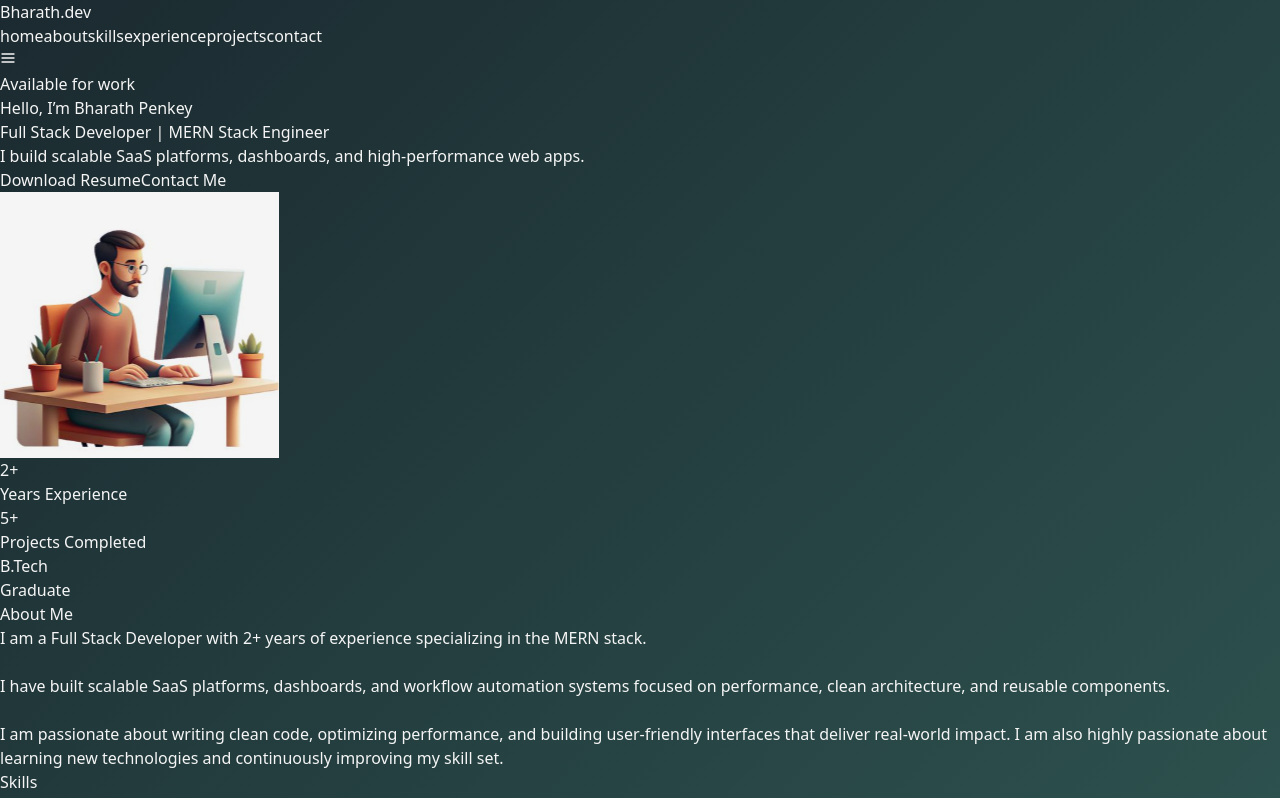
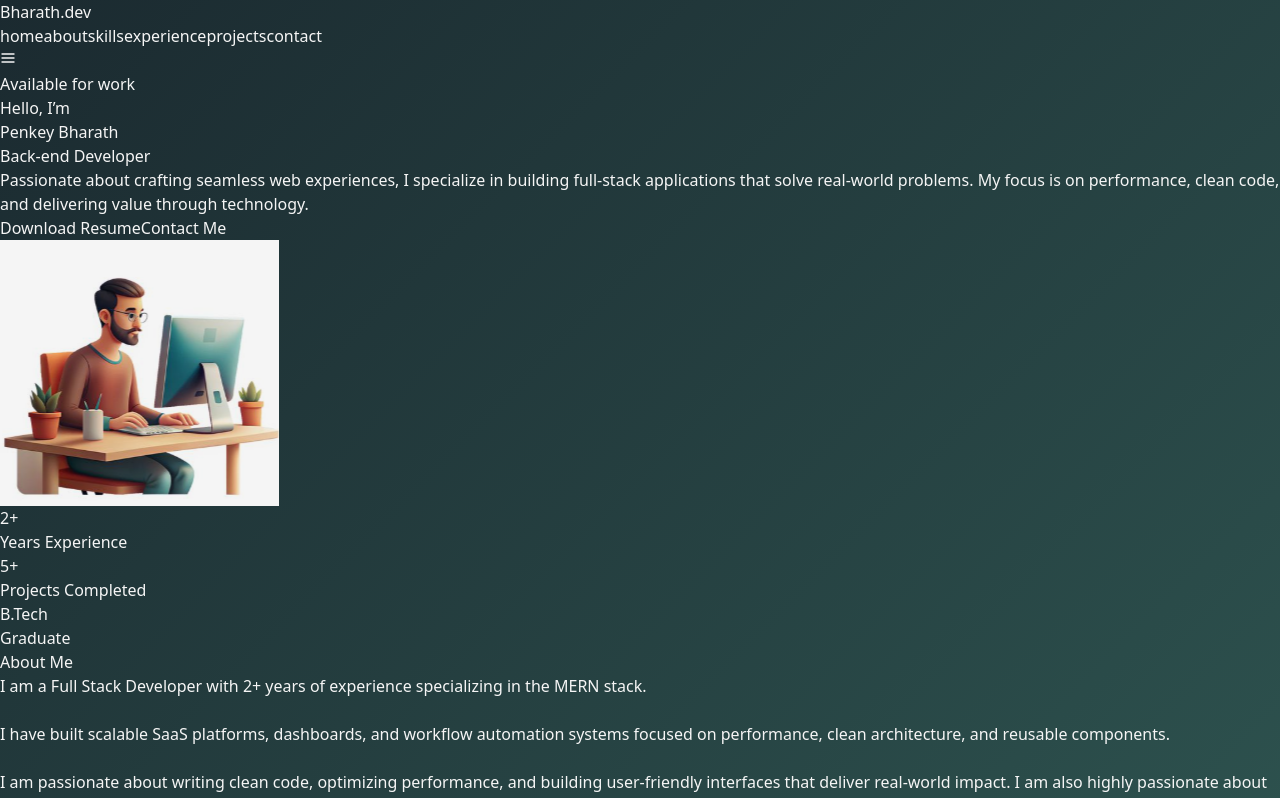
Before and after one commit to BharathPenkey/New_Portfolio, a React app in the folder portfolio/: page / in a window 1280 px wide. Shown: the top 798 px of the page. Built offline with nearby package versions, Linux system fonts and the light colour scheme; the HTML template or start-up script is replaced by a standard one.

Commit message:
updated the home component with role effects and name motion

```diff
--- a/portfolio/src/components/Hero.jsx
+++ b/portfolio/src/components/Hero.jsx
@@ -1,18 +1,50 @@
+import { useState, useEffect } from "react";
+import { motion, AnimatePresence } from "framer-motion";
 import profile from "../assets/profileIcon.png";
 
+export default function Hero() {
+    const name = "Penkey Bharath".split("");
+    const roles = ["Front-end Developer", "Back-end Developer", "Full Stack Developer"];
+    const [roleIndex, setRoleIndex] = useState(0);
+    const [showRoles, setShowRoles] = useState(false);
 
-import { motion } from "framer-motion";
+    useEffect(() => {
+        const timeout = setTimeout(() => {
+            setShowRoles(true);
+        }, 3000);
+        return () => clearTimeout(timeout);
+    }, []);
+    // Rotate roles every 2.5s
+    useEffect(() => {
+        if (!showRoles) return;
+        const interval = setInterval(() => {
+            setRoleIndex((prev) => (prev + 1) % roles.length);
+        }, 2500);
+        return () => clearInterval(interval);
+    }, [showRoles]);
 
+    // Framer Motion variants for letters
+    const container = {
+        hidden: {},
+        visible: { transition: { staggerChildren: 0.08 } },
+    };
 
-export default function Hero() {
+    const letter = {
+        hidden: { opacity: 0, y: 20 },
+        visible: { opacity: 1, y: 0, transition: { duration: 0.4 } },
+    };
+
     return (
-        <section id="home" className="relative max-w-7xl mx-auto px-6 py-24 flex flex-col-reverse md:flex-row items-center gap-12">
-
-
+        <section
+            id="home"
+            className="relative max-w-7xl mx-auto px-6 py-24 flex flex-col-reverse md:flex-row items-center gap-12"
+        >
+            {/* Background blur */}
             <div className="absolute inset-0 -z-10">
                 <div className="absolute top-10 left-10 w-72 h-72 bg-[#B06821]/20 blur-[120px]"></div>
                 <div className="absolute bottom-10 right-10 w-72 h-72 bg-[#9E2C21]/20 blur-[140px]"></div>
             </div>
+
 
             <motion.div
                 initial={{ opacity: 0, x: -80 }}
@@ -20,96 +52,82 @@ export default function Hero() {
                 transition={{ duration: 0.8 }}
                 className="flex-1"
             >
-                <div className="relative bg-gradient-to-br from-[#305853]/20 via-[#1B2A30]/30 to-[#511B18]/30
-          backdrop-blur-xl border border-[#305853]/30 rounded-3xl p-8 md:p-10
-          shadow-[0_0_40px_rgba(176,104,33,0.25)]">
-
-
+                <div className="relative bg-gradient-to-br from-[#305853]/20 via-[#1B2A30]/30 to-[#511B18]/30 backdrop-blur-xl border border-[#305853]/30 rounded-3xl p-8 md:p-10 shadow-[0_0_40px_rgba(176,104,33,0.25)]">
                     <div className="absolute top-4 right-4 flex items-center gap-2 text-sm text-[#C2B0A3]">
                         <span className="w-2 h-2 rounded-full bg-green-400 animate-pulse"></span>
                         Available for work
                     </div>
 
 
-                    <h1 className="text-4xl md:text-6xl font-bold leading-tight">
+                    <h1 className="text-4xl md:text-6xl font-bold leading-tight mb-2">
                         Hello, I’m{" "}
-                        <span className="bg-gradient-to-r from-[#B06821] via-[#9E2C21] to-[#305853]
-              bg-clip-text text-transparent animate-pulse">
-                            Bharath Penkey
-                        </span>
+                        <motion.div
+                            className="bg-gradient-to-r from-[#B06821] via-[#9E2C21] to-[#305853] bg-clip-text text-transparent"
+                            variants={container}
+                            initial="hidden"
+                            animate="visible"
+                        >
+                            {name.map((char, idx) => (
+                                <motion.span key={idx} variants={letter} className="inline-block">
+                                    {char === " " ? "\u00A0" : char}
+                                </motion.span>
+                            ))}
+                        </motion.div>
                     </h1>
 
-
-                    <p className="mt-4 text-[#E6D3C3] text-lg">
-                        Full Stack Developer | MERN Stack Engineer
-                    </p>
-
-
+                    {showRoles && (
+                        <div className="h-10 md:h-12 overflow-hidden">
+                            <AnimatePresence mode="wait">
+                                <motion.span
+                                    key={roles[roleIndex]}
+                                    initial={{ y: 20, opacity: 0 }}
+                                    animate={{ y: 0, opacity: 1 }}
+                                    exit={{ y: -20, opacity: 0 }}
+                                    transition={{ duration: 0.5 }}
+                                    className="text-[#E6D3C3] text-lg md:text-xl block"
+                                >
+                                    {roles[roleIndex]}
+                                </motion.span>
+                            </AnimatePresence>
+                        </div>
+                    )}
                     <p className="mt-2 text-[#C2B0A3]">
-                        I build scalable SaaS platforms, dashboards, and high-performance web apps.
+                        Passionate about crafting seamless web experiences, I specialize in building full-stack applications that solve real-world problems. My focus is on performance, clean code, and delivering value through technology.
                     </p>
 
                     <div className="mt-8 flex flex-wrap gap-4">
-
                         <a
-                              href="/BharathCV.pdf"   //  resumefrom public folder
+                            href="/BharathCV.pdf"
                             download
-                            className="group px-6 py-3 rounded-xl
-              bg-gradient-to-r from-[#9E2C21] to-[#B06821]
-              text-white font-medium
-              transition duration-300 hover:scale-105
-              shadow-[0_0_25px_rgba(176,104,33,0.5)]"
+                            className="group px-6 py-3 rounded-xl bg-gradient-to-r from-[#9E2C21] to-[#B06821] text-white font-medium transition duration-300 hover:scale-105 shadow-[0_0_25px_rgba(176,104,33,0.5)]"
                         >
                             Download Resume
                         </a>
-
                         <a
                             href="#contact"
-                            className="px-6 py-3 rounded-xl
-              border border-[#305853]/50
-              text-[#D1FAF5]
-              hover:bg-[#305853]/20
-              transition duration-300"
+                            className="px-6 py-3 rounded-xl border border-[#305853]/50 text-[#D1FAF5] hover:bg-[#305853]/20 transition duration-300"
                         >
                             Contact Me
                         </a>
-
                     </div>
                 </div>
             </motion.div>
 
-
+            {/* Profile */}
             <motion.div
                 initial={{ opacity: 0, x: 80 }}
                 animate={{ opacity: 1, x: 0 }}
                 transition={{ duration: 0.8 }}
                 className="flex-1 flex justify-center relative"
             >
-
-
                 <div className="absolute w-80 h-80 bg-[#B06821]/30 rounded-full blur-[120px]"></div>
                 <div className="absolute w-72 h-72 bg-[#9E2C21]/30 rounded-full blur-[140px]"></div>
 
-                <div className="relative p-2 rounded-3xl
-          bg-gradient-to-br from-[#1B2A30]/40 to-[#511B18]/40
-          backdrop-blur-xl border border-[#305853]/30
-          shadow-[0_0_50px_rgba(176,104,33,0.3)]
-          hover:scale-105 transition duration-500">
-
-                    <img
-                        src={profile}
-                        alt="profile"
-                        className="w-72 md:w-96 rounded-2xl"
-                    />
-
-
-                    <span className="absolute top-3 right-3 w-2 h-2 rounded-full
-            bg-[#B06821] shadow-[0_0_12px_#B06821] animate-pulse">
-                    </span>
-
+                <div className="relative p-2 rounded-3xl bg-gradient-to-br from-[#1B2A30]/40 to-[#511B18]/40 backdrop-blur-xl border border-[#305853]/30 shadow-[0_0_50px_rgba(176,104,33,0.3)] hover:scale-105 transition duration-500">
+                    <img src={profile} alt="profile" className="w-72 md:w-96 rounded-2xl" />
+                    <span className="absolute top-3 right-3 w-2 h-2 rounded-full bg-[#B06821] shadow-[0_0_12px_#B06821] animate-pulse"></span>
                 </div>
             </motion.div>
-
         </section>
     );
 }
--- a/portfolio/src/index.css
+++ b/portfolio/src/index.css
@@ -31,3 +31,19 @@ body, #root {
 .animate-scroll {
   animation: scrollX 22s linear infinite;
 }
+
+@keyframes letterFade {
+  0% {
+    opacity: 0;
+    transform: translateY(20px);
+  }
+  100% {
+    opacity: 1;
+    transform: translateY(0);
+  }
+}
+
+.animate-letter {
+  opacity: 0; /* start hidden */
+  animation: letterFade 0.5s ease forwards;
+}
```
